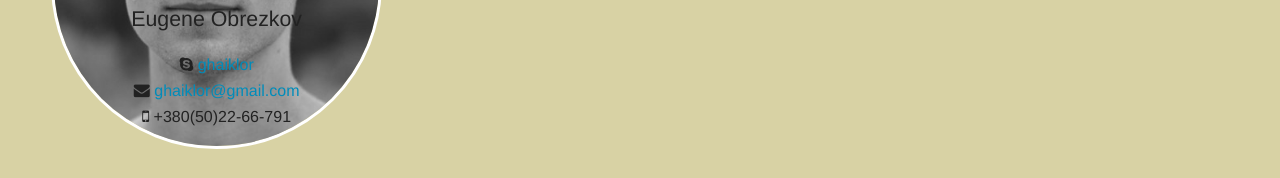
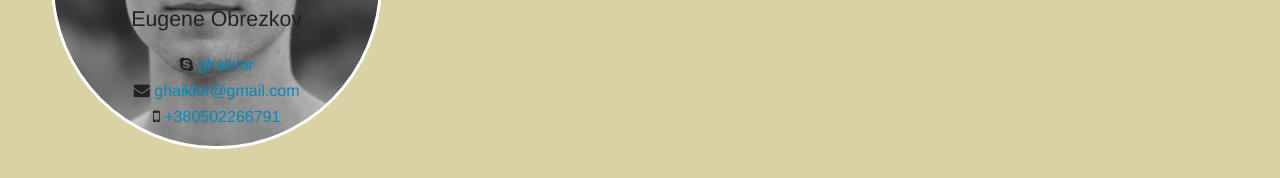
Before and after one commit to ghaiklor/kirovohradjs.com, a Jekyll site: the page built from index.html, in a window 1280 px wide and 900 px high, scrolled down 1069 px. Shown: the part 719-897 px from the top of the window. Built offline with Jekyll 4.4.1, drawn with Linux system fonts in a browser that asks for light colours.

Commit message:
Add link for calling mobile number

```diff
--- a/_data/2015_10.yml
+++ b/_data/2015_10.yml
@@ -4,11 +4,11 @@ header:
   time: "11:00"
   register_link: "/"
 organizers:
-  - name: Eugene Obrezkov
-    photo: ghaiklor.jpg
-    skype: ghaiklor
-    email: ghaiklor@gmail.com
-    mobile: +380(50)22-66-791
+  - name: "Eugene Obrezkov"
+    photo: "ghaiklor.jpg"
+    skype: "ghaiklor"
+    email: "ghaiklor@gmail.com"
+    mobile: "+380502266791"
 partners:
   gold:
     - logo: test.jpg
--- a/_includes/organizers.html
+++ b/_includes/organizers.html
@@ -39,7 +39,7 @@
 
             <div class="mobile">
               <i class="fa fa-mobile-phone"></i>
-              <span>{{ organizer.mobile }}</span>
+              <a href="tel:{{ organizer.mobile }}">{{ organizer.mobile }}</a>
             </div>
           </div>
         </div>
```
